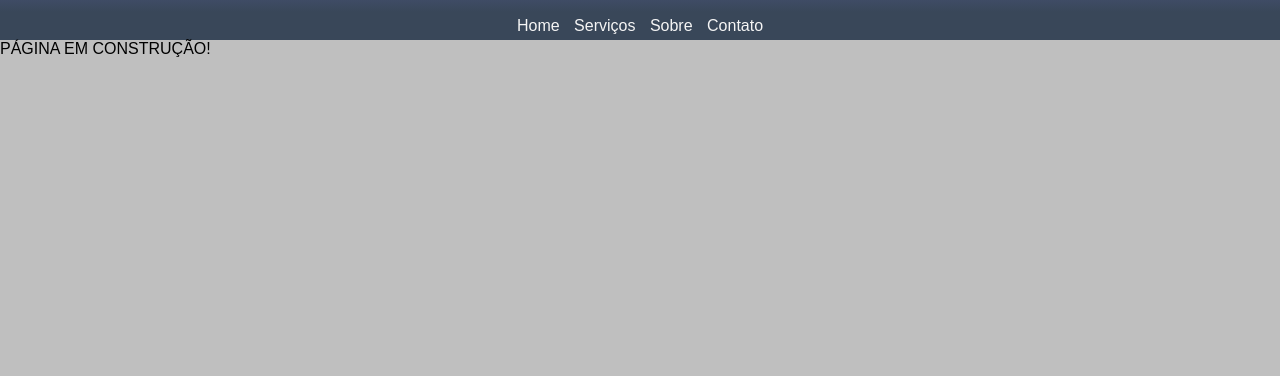
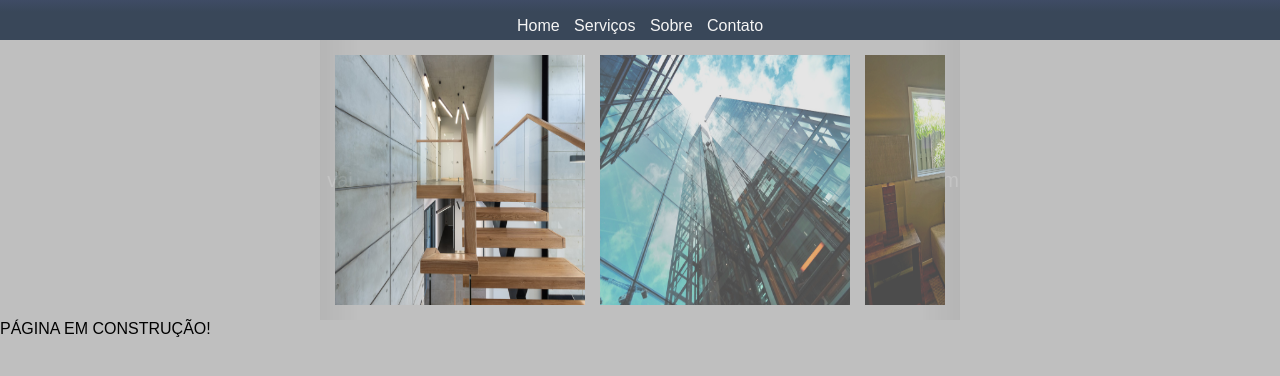
Before and after one commit to Cardanzinha/Refletiva2, a plain HTML site: page servicos.html in a window 1280 px wide. Shown: the part 138-514 px from the top of the page. Drawn offline with Linux system fonts and the light colour scheme.

Commit message:
carrossel na página de serviços

```diff
--- a/carrossel.js
+++ b/carrossel.js
@@ -0,0 +1,71 @@
+/*
+
+MEU CÓDIGO
+
+const control = document.querySelectorAll('.control');
+
+let currentItem = 0;
+const items = document.querySelectorAll('.item');
+const maxItems = items.length;
+
+control.forEach((control) => {
+    control.addEventListener("click", (e) => {
+        isLeft = e.target.classList.contains("arrow-left");
+        /*const isLeft =
+            control.classList.contains("arrow-left");*/
+       /* if (isLeft) {
+        currentItem -= 1;
+        }
+        else {
+            currentItem += 1;
+        }
+
+        if (currentItem >= maxItems) {
+            currentItem = 0;
+        }
+        if (currentItem < 0){
+            currentItem = maxItems - 1;
+        }
+        items.forEach((item =>
+            item.classList.remove("current-item"));
+
+            items[currentItem].scrollIntoView({inline: "center", behavior: "smooth"});
+
+            items:[currentItem].classList.add("current-item")
+
+    });
+});*/
+
+const controls = document.querySelectorAll(".control");
+let currentItem = 0;
+const items = document.querySelectorAll(".item");
+const maxItems = items.length;
+
+controls.forEach((control) => {
+  control.addEventListener("click", (e) => {
+    isLeft = e.target.classList.contains("arrow-left");
+
+    if (isLeft) {
+      currentItem -= 1;
+    } else {
+      currentItem += 1;
+    }
+
+    if (currentItem >= maxItems) {
+      currentItem = 0;
+    }
+
+    if (currentItem < 0) {
+      currentItem = maxItems - 1;
+    }
+
+    items.forEach((item) => item.classList.remove("current-item"));
+
+    items[currentItem].scrollIntoView({
+      behavior: "smooth",
+      inline: "center"
+    });
+
+    items[currentItem].classList.add("current-item");
+  });
+});
--- a/servicos.html
+++ b/servicos.html
@@ -22,6 +22,19 @@
         <a href="Contato.html">Contato</a>
     </nav>
     <main>
+        <div class="container">
+            <button class="arrow-left control" aria-label="previous image">vai</button>
+            <button class="arrow-right control" aria-label="next image">vem</button>
+            <div class="galeria-wrapper">
+                <div class="galeria">
+                    <img src="img/carrossel/carossel1-m.jpg" class="item current-item" alt="">
+                    <img src="img/carrossel/carossel2-m.jpg" class="item"alt="">
+                    <img src="img/carrossel/carossel3-m.jpg" class="item" alt=""><img src="img/carrossel/carossel1-m.jpg" class="item"alt="">
+                    <img src="img/carrossel/carossel2-m.jpg" class="item" alt="">
+                    <img src="img/carrossel/carossel3-m.jpg" class="item"alt="">
+                </div>
+            </div>
+        </div>
 
         PÁGINA EM CONSTRUÇÃO!
 
@@ -29,5 +42,6 @@
     <footer>
 
     </footer>
+    <script type="text/javascript" src =carrossel.js></script>
 </body>
 </html>
--- a/style/servicos.css
+++ b/style/servicos.css
@@ -71,3 +71,68 @@ nav a:hover {
     font-weight: bolder;
 
 }
+/*Iniciando o carrossel*/
+.container {
+    position: relative;
+    padding: 15px;
+    max-width: 640px;
+    margin: 0 auto;
+}
+
+.galeria {
+    display: flex;
+    flex-flow: row nowrap;
+    gap: 15px;
+}
+
+.galeria-wrapper {
+    overflow-x: auto;
+}
+
+.arrow-left, .arrow-right {
+    position: absolute;
+    top: 0;
+    left: 0;
+    right: auto;
+    bottom: 0;
+    font-size: 20px;
+    line-height: 250px;
+    width: 40px;
+    text-align: center;
+    color: var(--cor0);
+    cursor: pointer;
+    border: none;
+    background: linear-gradient(to left, transparent 0%, black 200%);
+    opacity: 0.1;
+    transition: all 600ms ease-in-out;
+}
+
+.arrow-right {
+    left: auto;
+    right: 0;
+    background: linear-gradient(to right, transparent 0%, black 200%);
+}
+
+.arrow-left:hover, .arrow-right:hover {
+    opacity: 1;
+}
+
+.item {
+    width: 250px;
+    height: 250px;
+    flex-shrink: 0;
+    opacity: 0.6;
+    transition: all 600ms ease-in-out;
+}
+
+.current-item {
+    opacity: 1;
+}
+.galeria-wrapper::-webkit-scrollbar {
+    display: none;
+}
+
+/*.galeria-wrapper {
+    -ms-overflow-style: none;
+    scrollbar-width: none;
+}*/
```
